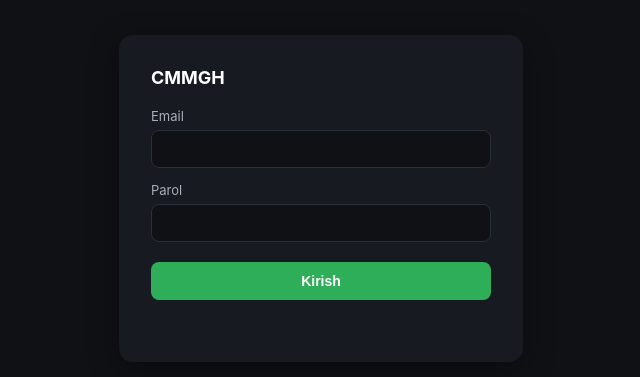
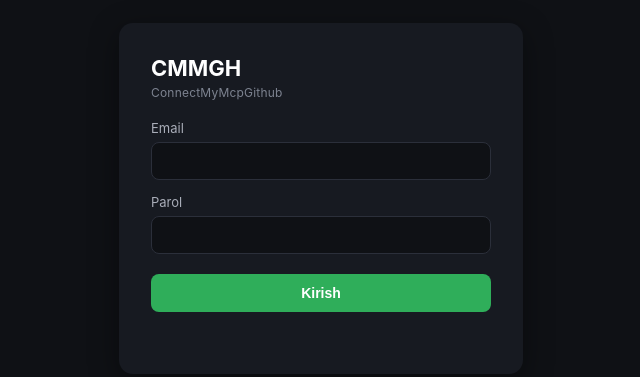
Before and after one commit to mrdevs2011/CMMGH, a website: page public/login/index.html in a window 1280 px wide. Shown: the part 202-579 px from the top of the page, without its empty margins (319-959 px from the left). Drawn offline with Linux system fonts and the light colour scheme.

Commit message:
Login sahifasida CMMGH ostiga kichik ConnectMyMcpGithub subtitle qo'shildi

```diff
--- a/public/login/index.html
+++ b/public/login/index.html
@@ -16,7 +16,8 @@
     background: #171a21; padding: 32px; border-radius: 14px;
     width: 100%; max-width: 340px; box-shadow: 0 8px 30px rgba(0,0,0,.4);
   }
-  h1 { font-size: 18px; margin: 0 0 20px; color: #fff; }
+  h1 { font-size: 22px; margin: 0; color: #fff; }
+  .subtitle { font-size: 12px; margin: 4px 0 20px; color: #7d8390; letter-spacing: .2px; }
   label { display: block; font-size: 13px; margin: 14px 0 6px; color: #a9adb8; }
   input:focus { border-color: #2fae5a; outline: none; }
   input {
@@ -38,6 +39,7 @@
 <body>
   <div class="card">
     <h1>CMMGH</h1>
+    <div class="subtitle">ConnectMyMcpGithub</div>
     <form id="f">
       <label for="email">Email</label>
       <input id="email" type="email" autocomplete="username" required />
```
